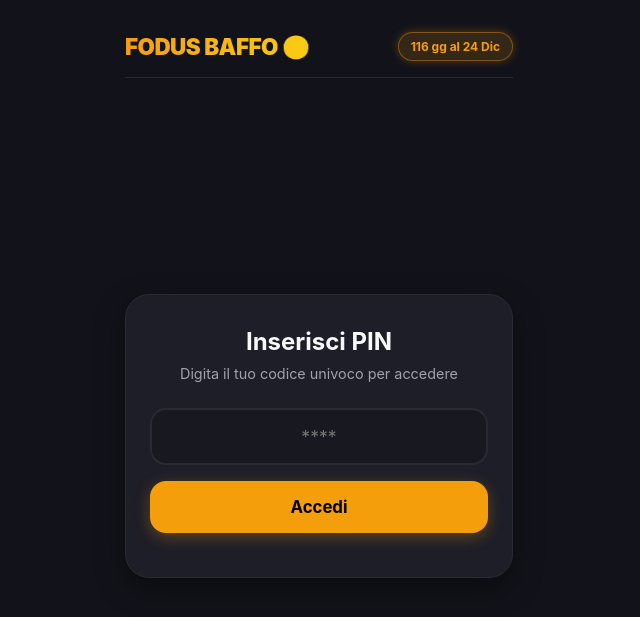
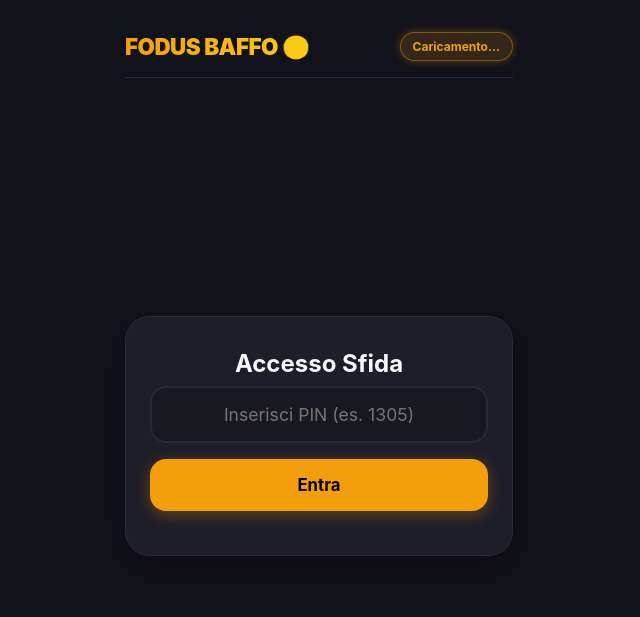
Before and after one commit to Stefanino00/fodus-baffo, a Flask app: page / in a window 1280 px wide. Shown: the top 617 px of the page, without its empty margins (321-961 px from the left). Run offline with Flask 3, Linux system fonts and the light colour scheme.

Commit message:
Update index.html

```diff
--- a/templates/index.html
+++ b/templates/index.html
@@ -8,42 +8,62 @@
 </head>
 <body>
     <div class="app-container">
+
+        <!-- HEADER COMUNE -->
         <header class="app-header">
             <h1>FODUS BAFFO 🥸</h1>
-            <div id="countdown" class="countdown-badge">-- gg al 24 Dic</div>
+            <div id="countdown-pill" class="countdown-badge">Caricamento...</div>
         </header>
 
+        <!-- VIEW 1: LOGIN PIN -->
         <section id="view-login" class="view active">
             <div class="card">
-                <h2>Inserisci PIN</h2>
-                <p class="subtitle">Digita il tuo codice univoco per accedere</p>
-                <input type="password" id="pin-input" maxlength="4" placeholder="****" pattern="\d*">
-                <button id="btn-login" class="btn-primary">Accedi</button>
+                <h2>Accesso Sfida</h2>
+                <input type="password" id="pin-input" maxlength="4" placeholder="Inserisci PIN (es. 1305)" pattern="\d*">
+                <button id="btn-login" class="btn-primary">Entra</button>
                 <p id="login-error" class="error-msg"></p>
             </div>
         </section>
 
+        <!-- VIEW 2: ONBOARDING -->
         <section id="view-onboarding" class="view">
             <div class="card">
-                <h2>Benvenuto su Fodus Baffo!</h2>
-                <p class="subtitle">Scegli il tuo soprannome di battaglia per la sfida fino al 24 Dicembre 2026.</p>
-                <input type="text" id="nickname-input" placeholder="Il tuo soprannome..." maxlength="20">
-                <button id="btn-save-nickname" class="btn-primary">Conferma e Salva</button>
+                <h2>Il tuo Nickname</h2>
+                <input type="text" id="nickname-input" placeholder="Come ti chiamiamo?" maxlength="20">
+                <button id="btn-save-nickname" class="btn-primary">Conferma</button>
             </div>
         </section>
 
-        <section id="view-waiting" class="view">
-            <div class="card">
-                <h2>La sfida sta per iniziare... ⏳</h2>
-                <p class="subtitle">In attesa che Stefano dia il via alla primissima foto!</p>
-                <div id="admin-controls" class="hidden">
-                    <hr>
-                    <p class="admin-label">Pannello Admin (Stefano)</p>
-                    <button id="btn-unlock-challenge" class="btn-admin">🚀 SBLOCCA SFIDA PER TUTTI</button>
+        <!-- VIEW 3: HOME DASHBOARD (NUOVA!) -->
+        <section id="view-home" class="view">
+            <div class="dashboard-grid">
+
+                <div class="stat-card">
+                    <span class="stat-title">Stato di Oggi</span>
+                    <h3 id="stat-photos-today" class="stat-value">0/4</h3>
+                    <span class="stat-desc">Hanno fatto la foto</span>
                 </div>
+
+                <div class="stat-card">
+                    <span class="stat-title">Avanzamento</span>
+                    <h3 id="stat-days-passed" class="stat-value">Giorno 0</h3>
+                    <span class="stat-desc">su 115 giorni</span>
+                </div>
+
+            </div>
+
+            <div class="action-card" id="home-action-card">
+                <!-- Verrà popolato da JS con "Scatta" o "Hai già scattato" -->
+            </div>
+
+            <button id="btn-open-calendar" class="btn-secondary">📅 Guarda il Calendario</button>
+
+            <div id="admin-controls" class="hidden" style="margin-top:20px;">
+                <button id="btn-unlock-challenge" class="btn-admin">🚀 Admin: Inizia Sfida</button>
             </div>
         </section>
 
+        <!-- VIEW 4: CAMERA (Corretta specchio e zoom) -->
         <section id="view-camera" class="view">
             <div class="camera-wrapper">
                 <video id="camera-stream" autoplay playsinline muted></video>
@@ -55,20 +75,23 @@
                 <button id="btn-capture" class="btn-shutter"></button>
                 <div id="retake-actions" class="hidden">
                     <button id="btn-retake" class="btn-secondary">Rifai 🔄</button>
-                    <button id="btn-upload" class="btn-primary">Invia Definitiva 🚀</button>
+                    <button id="btn-upload" class="btn-primary">Invia 🚀</button>
                 </div>
             </div>
+            <button class="btn-text-only mt-3" onclick="checkStatus()">Annulla e torna alla Home</button>
         </section>
 
-        <section id="view-feed" class="view">
-            <div class="feed-header">
-                <h2>Foto di Oggi 🔥</h2>
+        <!-- VIEW 5: CALENDARIO -->
+        <section id="view-calendar" class="view">
+            <h2 class="section-title">Calendario Baffi 📸</h2>
+            <div id="calendar-container" class="calendar-list">
+                <!-- Popolato da JS -->
             </div>
-            <div id="feed-container" class="feed-list">
-                </div>
+            <button class="btn-secondary mt-3" onclick="checkStatus()">Torna alla Home</button>
         </section>
+
     </div>
 
-    <script src="/static/js/app.js"></script>
+    <script src="/static/js/app.js?v=3"></script>
 </body>
 </html>
```
